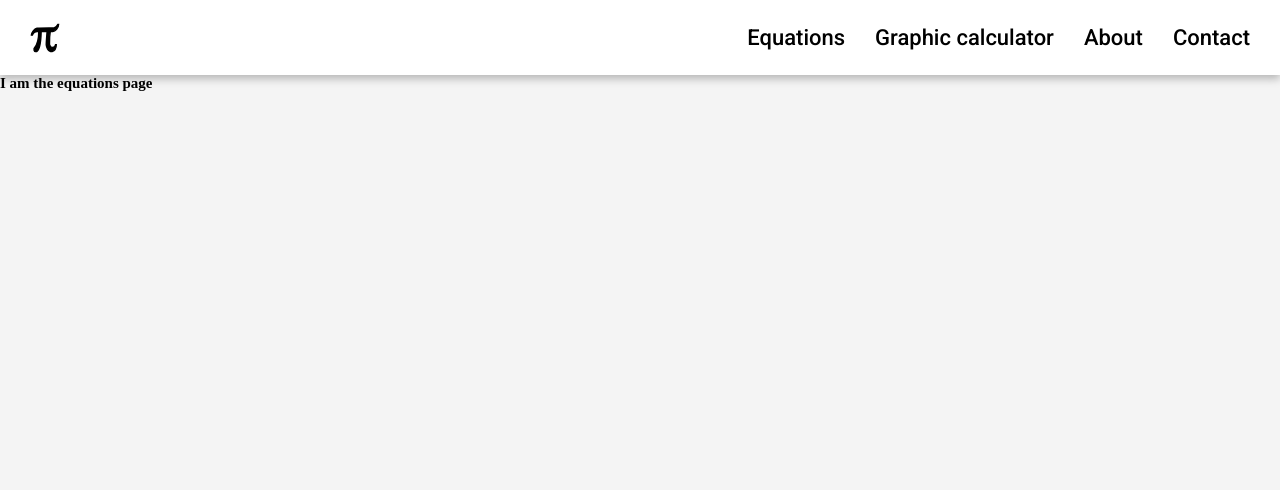
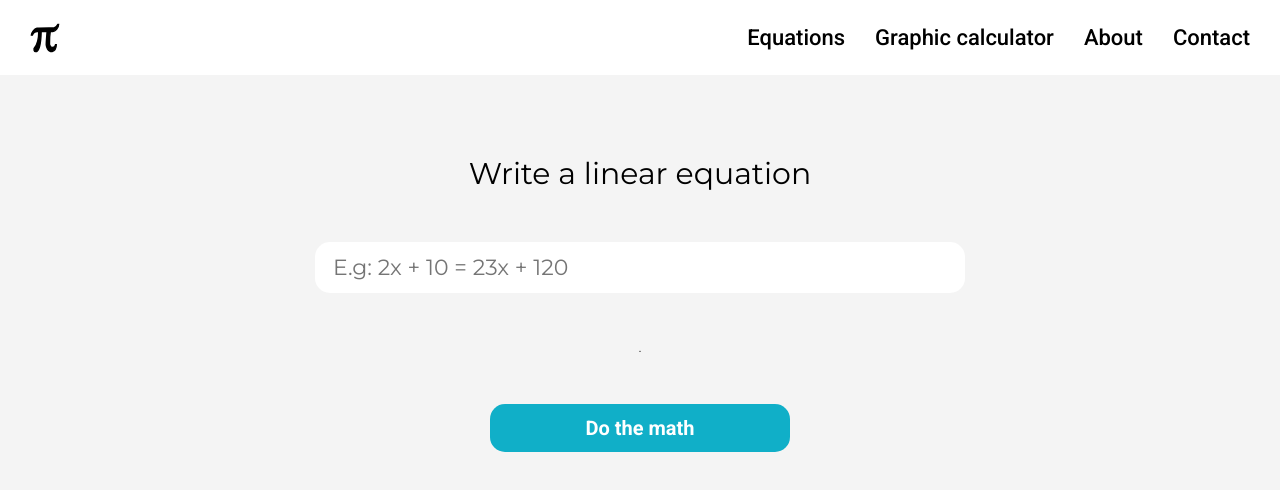
Before and after one commit to IrvingJuarez/equation-solver, a React app: page / in a window 1280 px wide. Shown: the top 490 px of the page. Built offline with nearby package versions, Linux system fonts and the light colour scheme.

Commit message:
The Equations page is done. its left to do some stuff but its almost done. well, at least in the design

```diff
--- a/src/pages/Equations.jsx
+++ b/src/pages/Equations.jsx
@@ -1,7 +1,12 @@
 import React from "react"
 
 const Equations = () => (
-    <h2>I am the equations page</h2>
+    <section className="equations">
+        <h2>Write a linear equation</h2>
+        <input type="text" placeholder="E.g: 2x + 10 = 23x + 120" />
+        <p>.</p>
+        <button>Do the math</button>
+    </section>
 )
 
 export default Equations
--- a/src/styles/components/App.scss
+++ b/src/styles/components/App.scss
@@ -1,3 +1,4 @@
 @import "./Globals.scss";
 @import "./Header.scss";
-@import "./Layout.scss"
+@import "./Layout.scss";
+@import "../pages/Equations.scss"
--- a/src/styles/components/Globals.scss
+++ b/src/styles/components/Globals.scss
@@ -28,7 +28,6 @@ html{
     text-shadow: 0px 0px 0px transparent;
 
     &:hover {
-        background: transparent;
         box-shadow: 0px 0px 0px transparent;
         border: 0px solid transparent;
         text-shadow: 0px 0px 0px transparent;
--- a/src/styles/components/Header.scss
+++ b/src/styles/components/Header.scss
@@ -1,7 +1,6 @@
 header{
     @include headers;
     justify-content: space-between;
-    box-shadow: $mainShadow;
 
     button{
         width: 20px;
--- /dev/null
+++ b/src/styles/pages/Equations.scss
@@ -0,0 +1,62 @@
+.equations{
+    display: flex;
+    flex-direction: column;
+    align-items: center;
+    margin: 0  auto;
+    padding-top: 50px;
+
+    *{
+        margin-bottom: 30px;
+    }
+
+    h2{
+        font-family: $mainFont;
+        font-weight: 400;
+        font-size: 2.3rem;
+    }
+    input{
+        width: 90%;
+        max-width: 650px;
+        padding: 9px 12px;
+
+        font-family: $mainFont;
+        font-size: 1.6rem;
+
+        border-radius: 15px;
+        border: none;
+        outline-color: $contrastColor;
+    }
+    button{
+        @include resetBtn;
+
+        width: 250px;
+        padding: 9px 0;
+        border-radius: 15px;
+        background-color: $contrastColor;
+        color: $clearColor;
+
+        font-family: $secondFont;
+        font-size: 1.9rem;
+        font-weight: 700;
+    }
+
+    @media screen and (min-width: 750px){
+        padding-top: 80px;
+
+        *{
+            margin-bottom: 50px;
+        }
+        h2{
+            font-size: 3rem;
+        }
+        input{
+            padding: 12px 18px;
+            font-size: 2.2rem;
+        }
+        button{
+            width: 300px;
+            padding: 12px 0;
+            font-size: 2rem;
+        }
+    }
+}
```
